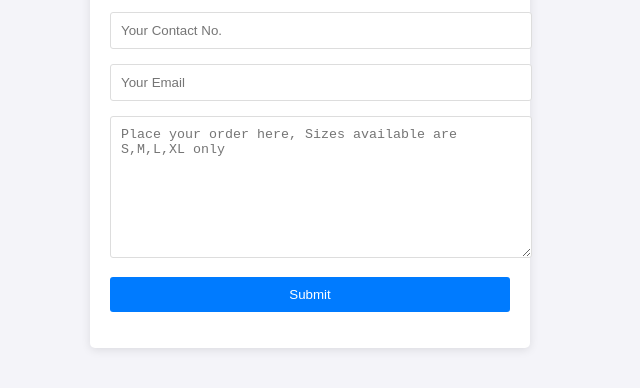
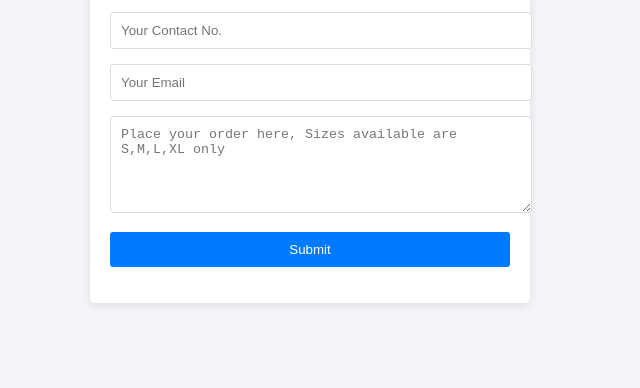
Before and after one commit to mptibuddies/mptibuddies.github.io-tees, a plain HTML site: page index.html in a window 1280 px wide. Shown: the part 148-536 px from the top of the page, without its empty margins (330-970 px from the left). Drawn offline with Linux system fonts and the light colour scheme.

Commit message:
Update index.html 8 to 5 testarea

```diff
--- a/index.html
+++ b/index.html
@@ -3,7 +3,7 @@
 <head>
   <meta charset="UTF-8">
   <meta name="viewport" content="width=device-width, initial-scale=1.0">
-  <title>Contact Us</title>
+  <title>T-Shirt Order</title>
 	<link rel="stylesheet" href="style.css">
 </head>
 <body>
@@ -13,7 +13,7 @@
       <input type="text" id="name" placeholder="Your Name" required />
 	  <input type="text" id="contact" placeholder="Your Contact No." required />
       <input type="email" id="email" placeholder="Your Email" />
-      <textarea id="message" placeholder="Place your order here, Sizes available are S,M,L,XL only" rows="8" required></textarea>
+      <textarea id="message" placeholder="Place your order here, Sizes available are S,M,L,XL only" rows="5" required></textarea>
       <button type="submit">Submit</button>
     </form>
     <p id="response-message"></p>
```
